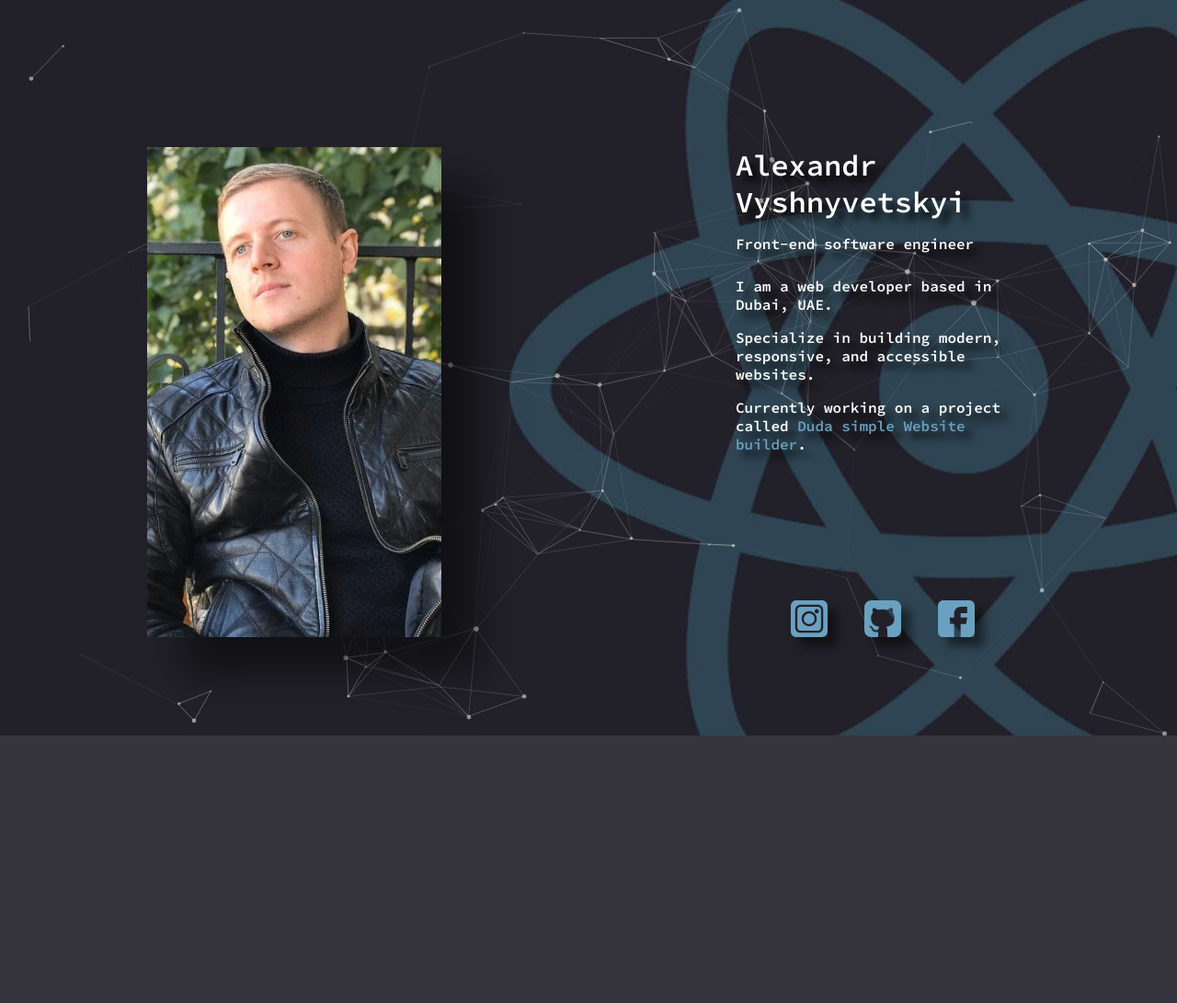
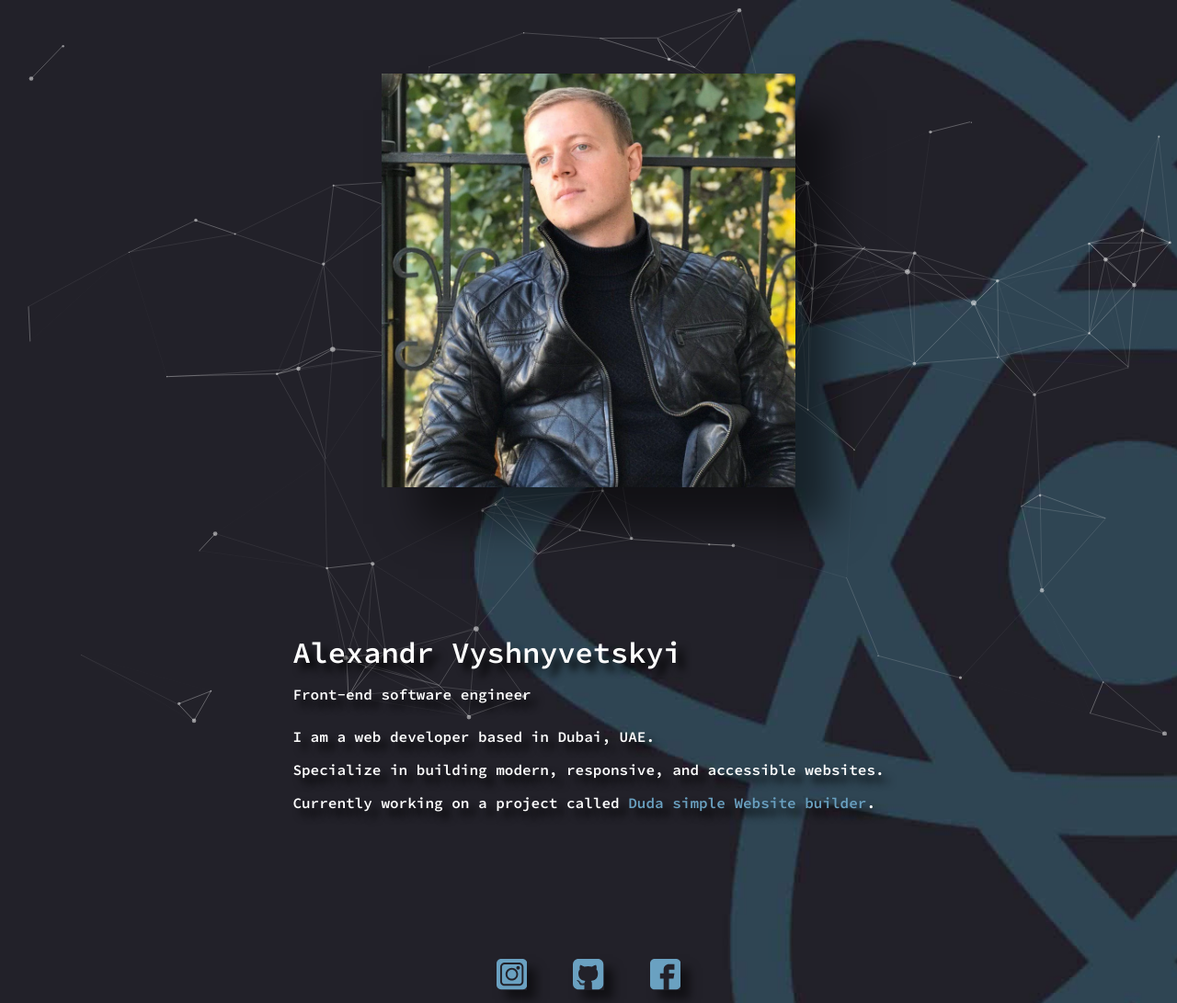
Before and after one commit to vishnyo/alexandr-vyshnyvetskyi, a plain HTML site: page index.html in a window 1280 px wide. Shown: the top 1091 px of the page at 92% size. Before the commit the page ends 853 px from the top, so only its background shows below. Drawn offline with Linux system fonts and the light colour scheme.

Commit message:
refacoring to img

```diff
--- a/css/styles.css
+++ b/css/styles.css
@@ -7,12 +7,13 @@ body {
   margin: 0;
   color: white;
   font-family: SourceCodePro, monospace;
-  font-size: 2vmin;
+  font-size: clamp(14px, 10vw, 2vmin);
 }
 
 img {
   max-width: 100%;
   height: auto;
+  width: 100%;
 }
 
 h1 {
@@ -31,31 +32,22 @@ a {
 }
 
 a:hover {
-  /* color: #2f4553; */
   color: white;
 }
 
 .container {
-  display: grid;
-  grid-template-columns: 1fr 1fr;
-  height: 100vh;
+  display: flex;
+  flex-wrap: wrap;
+  align-items: center;
+  justify-content: space-around;
+  min-height: 100vh;
 }
 
 .col {
-  padding: 20vmin;
-}
-
-.col-first {
-  padding: 20vmin;
-}
-
-.user-background {
-  background-image: url('./../img/picture_2.webp');
-  background-repeat: no-repeat;
-  background-size: cover;
-  background-position: center;
-  height: 100%;
-  box-shadow: 40px 40px 40px rgba(0, 0, 0, 0.5);
+  display: flex;
+  align-items: center;
+  justify-content: center;
+  margin: 10vmin;
 }
 
 .description,
@@ -104,6 +96,19 @@ a:hover {
   box-shadow: 10px 10px 10px rgba(0, 0, 0, 0.5);
 }
 
+.socials__item svg {
+  width: 2.6vw;
+  height: 2.6vw;
+  min-width: 26px;
+  min-height: 26px;
+}
+
+.user-image {
+  z-index: 1;
+  max-width: 450px;
+  box-shadow: 40px 40px 40px rgba(0, 0, 0, 0.5);
+}
+
 @font-face {
   font-family: SourceCodePro;
   src: url('./../fonts/SourceCodePro-SemiBold.ttf') format('truetype');
--- a/index.html
+++ b/index.html
@@ -17,8 +17,13 @@
   </head>
   <body>
     <div class="container app-background">
-      <div class="col col-first">
-        <div class="user-background"></div>
+      <div class="col">
+        <img
+          loading="lazy"
+          class="user-image"
+          src="./img/picture_2.webp"
+          alt="Alexandr Vyshnyvetskyi Front-end Software Engineer"
+        />
       </div>
 
       <div class="col">
@@ -49,8 +54,6 @@
                   version="1.1"
                   xmlns:xlink="http://www.w3.org/1999/xlink"
                   xmlns:svgjs="http://svgjs.com/svgjs"
-                  width="40"
-                  height="40"
                   x="0"
                   y="0"
                   viewBox="0 0 512 512"
@@ -84,8 +87,6 @@
                   version="1.1"
                   xmlns:xlink="http://www.w3.org/1999/xlink"
                   xmlns:svgjs="http://svgjs.com/svgjs"
-                  width="40"
-                  height="40"
                   x="0"
                   y="0"
                   viewBox="0 0 438.536 438.536"
@@ -157,8 +158,6 @@
                   version="1.1"
                   xmlns:xlink="http://www.w3.org/1999/xlink"
                   xmlns:svgjs="http://svgjs.com/svgjs"
-                  width="40"
-                  height="40"
                   x="0"
                   y="0"
                   viewBox="0 0 512 512"
```
